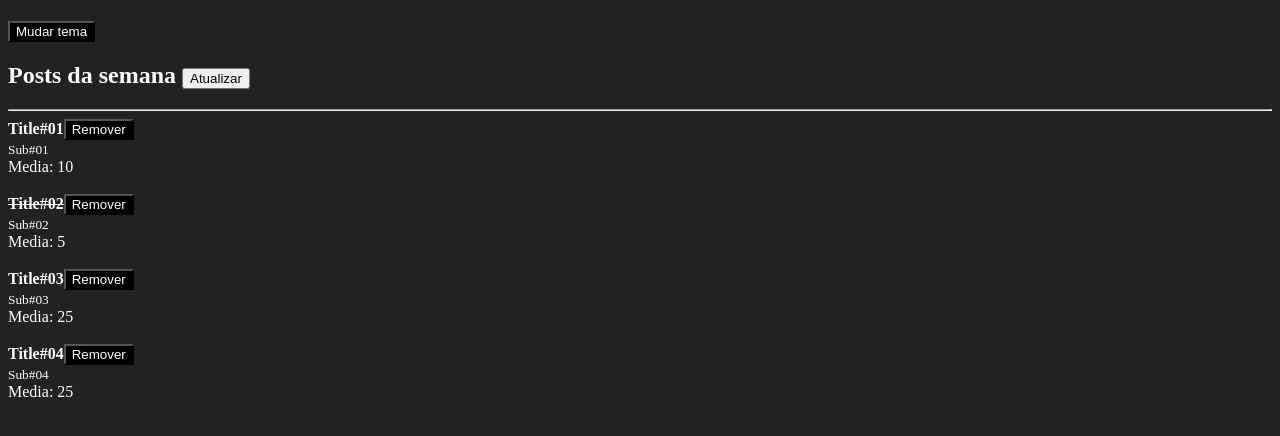
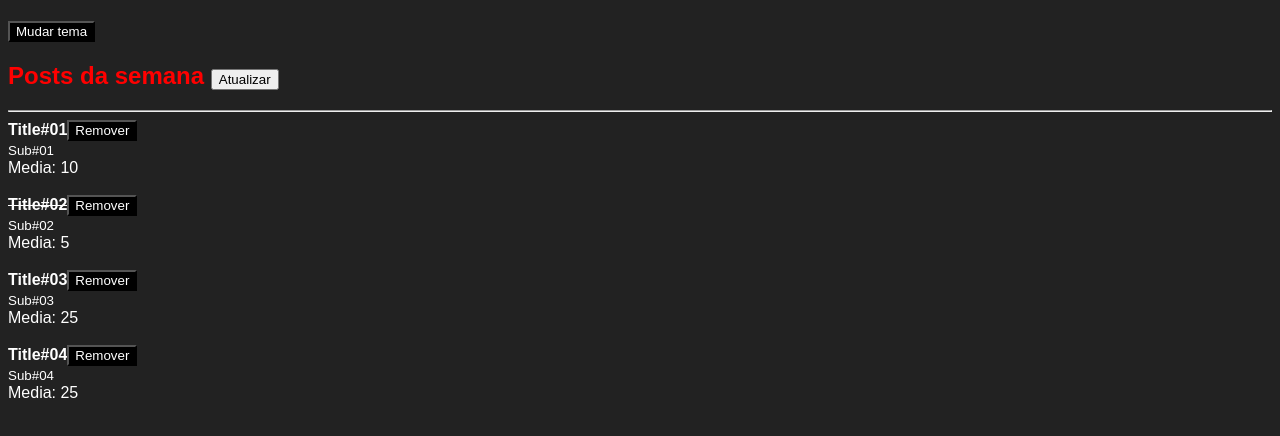
Before and after one commit to thiagocrux/jstack, a React app in the folder react-fundamentos/: page / in a window 1280 px wide. Shown: the top 436 px of the page. Built offline with nearby package versions, Linux system fonts and the light colour scheme.

Commit message:
feat: config css modules

```diff
--- /dev/null
+++ b/react-fundamentos/src/App.css
@@ -0,0 +1,3 @@
+.title {
+  color: #f00;
+}
--- a/react-fundamentos/src/App.js
+++ b/react-fundamentos/src/App.js
@@ -5,6 +5,7 @@
 import { ThemeProvider } from './ThemeContext';
 
 import './index.css';
+import * as styles from './App.css';
 
 function App() {
   const [posts, setPosts] = useState([
@@ -57,7 +58,7 @@
   return (
     <ThemeProvider>
       <Header>
-        <h2>
+        <h2 className={styles.title}>
           Posts da semana <button onClick={handleRefresh}>Atualizar</button>
         </h2>
       </Header>
--- /dev/null
+++ b/react-fundamentos/src/Header.css
@@ -0,0 +1,3 @@
+.title {
+  color: #637bf3;
+}
--- a/react-fundamentos/src/Header.js
+++ b/react-fundamentos/src/Header.js
@@ -1,5 +1,8 @@
 import React, { useContext } from 'react';
 import PropTypes from 'prop-types';
+
+import * as styles from './Header.css';
+console.log(styles.title);
 
 import Button from './Button';
 import { ThemeContext } from './ThemeContext';
@@ -9,7 +12,7 @@
 
   return (
     <div>
-      <h1>{props.title}</h1>
+      <h1 className={styles.title}>{props.title}</h1>
       <Button onClick={onToggleTheme}>Mudar tema</Button>
       {props.children}
     </div>
--- a/react-fundamentos/src/index.css
+++ b/react-fundamentos/src/index.css
@@ -1,4 +1,5 @@
 body {
   background-color: #222;
   color: #fff;
+  font-family: sans-serif;
 }
```
